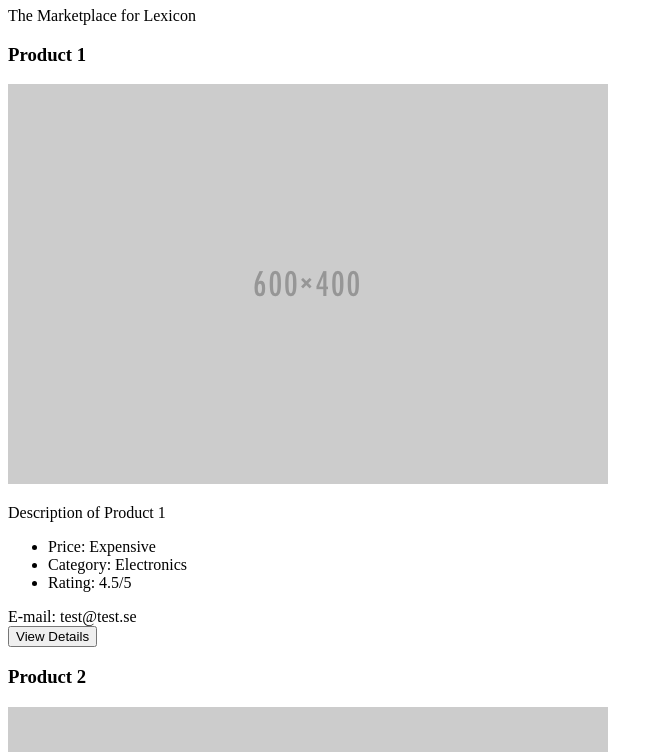
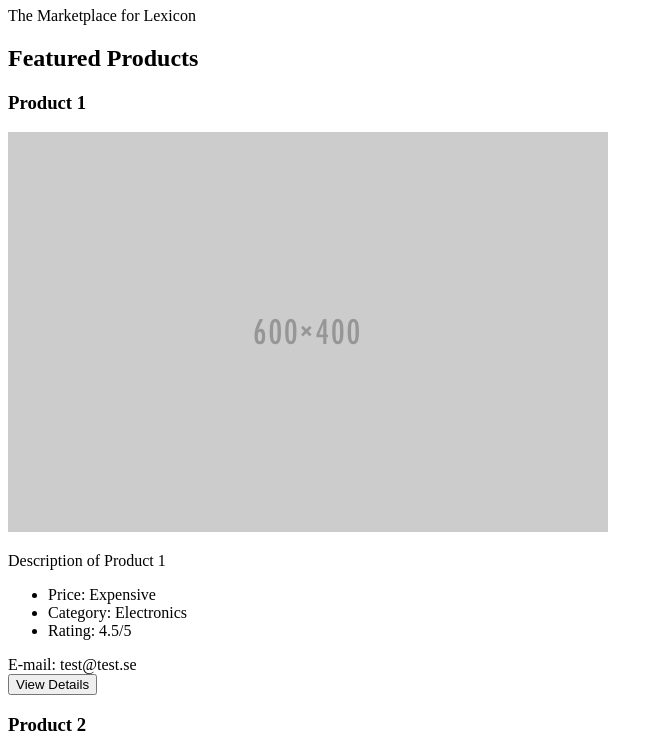
Before and after one commit to fjelln/html_css_workshop, a plain HTML site: page index.html in a window 1280 px wide. Shown: the part 73-825 px from the top of the page, without its empty margins (0-663 px from the left). Drawn offline with Linux system fonts and the light colour scheme.

Commit message:
added and h2 with 'Featured Products' inside the 'products' section

```diff
--- a/index.html
+++ b/index.html
@@ -16,6 +16,9 @@
 
     <main>
         <section id="products">
+            <h2>
+                Featured Products
+            </h2>
             <div class="product">
                 <h3>
                     Product 1
```
